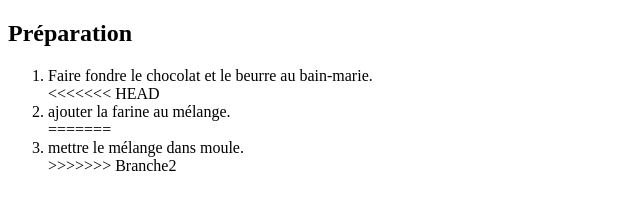
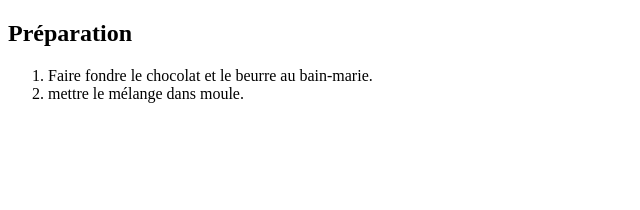
Before and after one commit to LamchatabAmine/lab-github, a plain HTML site: page index.html in a window 1280 px wide. Shown: the whole page, without its empty margins (0-640 px from the left). Drawn offline with Linux system fonts and the light colour scheme.

Commit message:
accept the Conflicts

```diff
--- a/index.html
+++ b/index.html
@@ -8,11 +8,7 @@
     <h2>Préparation</h2>
     <ol>
         <li>Faire fondre le chocolat et le beurre au bain-marie.</li>
-<<<<<<< HEAD
-        <li>ajouter la farine au mélange.</li>
-=======
         <li>mettre le mélange dans moule.</li>
->>>>>>> Branche2
     </ol>
 </body>
 </html>
```
